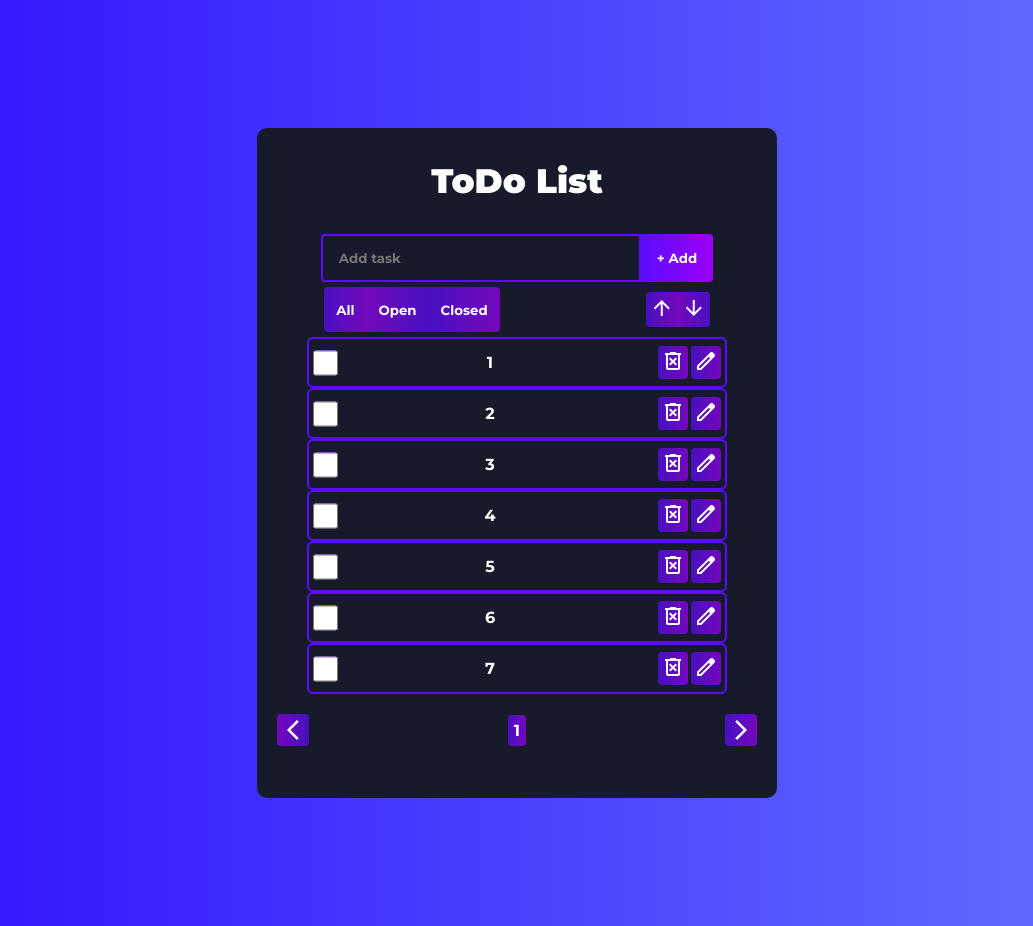
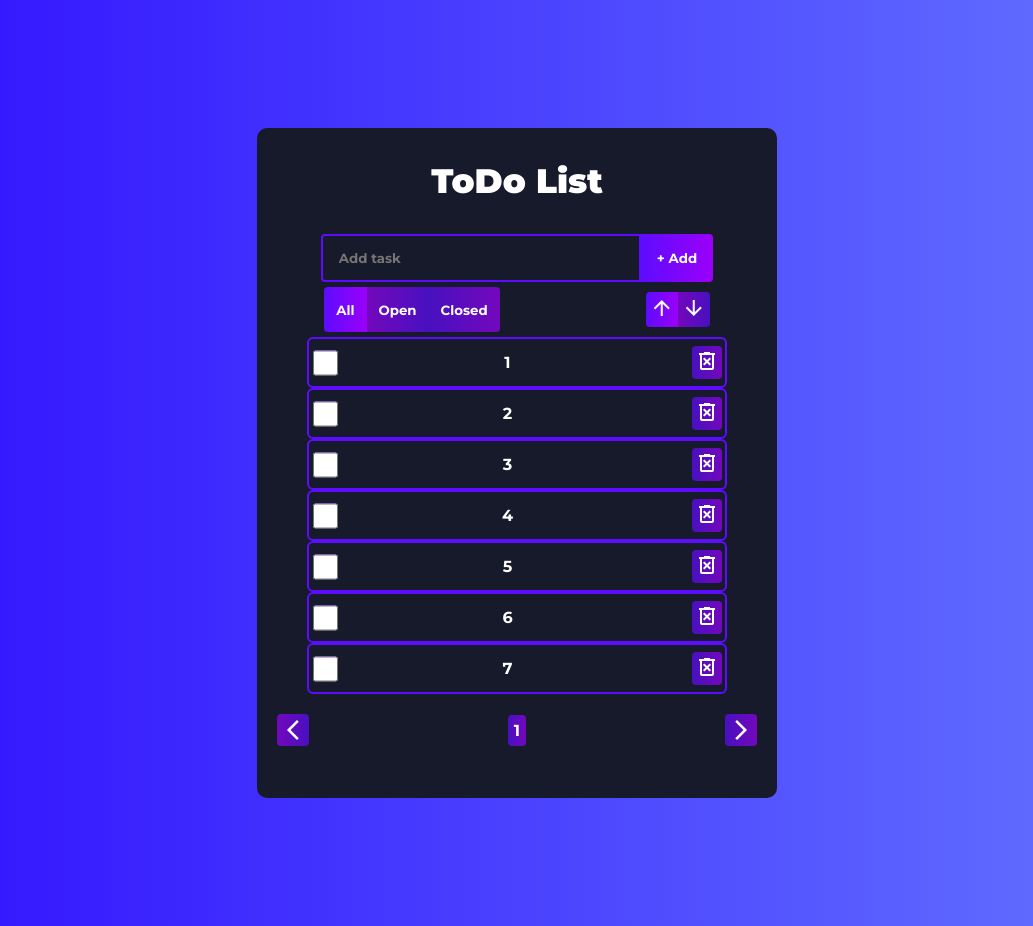
Before and after one commit to Kibbaa/ToDoListProject-main, a React (Create React App) app: page / in a window 1280 px wide. Shown: the whole page, without its empty margins (123-1156 px from the left). Built offline with nearby package versions, Linux system fonts and the light colour scheme.

Commit message:
fix all bag pagination/add doubleClick edit

```diff
--- a/src/App.css
+++ b/src/App.css
@@ -187,7 +187,7 @@
 );
 }
 
-.button-by-done-cloused{
+.button-by-done-closed{
   background: linear-gradient(
     90deg,
     rgba(93, 12, 255, 0.7) 0%,
@@ -200,7 +200,7 @@
   border-top-right-radius: 4px;
   font-weight: 700;
 }
-.button-by-done-cloused:hover{
+.button-by-done-closed:hover{
   background: linear-gradient(
     90deg,
     rgba(93, 12, 255, 1) 0%,
@@ -275,16 +275,14 @@
   border-radius: 4px;
   font-weight: 700;
   outline: none;
-  width: 220px;
+  width: 353px;
   background: transparent;
   color: #fff;
   flex: 1;
   overflow: hidden
 }
 
-.checkbox-status-item {
 
-}
 .input-edit{
   padding: 14px 32px 14px 16px;
   border-radius: 4px 0 0 4px;
@@ -421,3 +419,77 @@ align-items: center;
   border-radius: 4px;
   margin-left: 4px;
 }
+
+.button-date-up-select{
+  background: linear-gradient(
+    90deg,
+    rgba(93, 12, 255, 1) 0%,
+    rgba(155, 0, 250, 1) 100%
+  );
+  color: #fff;
+  text-transform: capitalize;
+  border-top-left-radius: 4px;
+  border-bottom-left-radius: 4px;
+  font-weight: 700;
+  padding: 4px;
+}
+.button-date-down-select{
+  background: linear-gradient(
+    270deg,
+    rgba(93, 12, 255, 1) 0%,
+    rgba(155, 0, 250, 1) 100%
+  );
+  color: #fff;
+  text-transform: capitalize;
+  border-top-right-radius: 4px;
+  border-bottom-right-radius: 4px;
+  font-weight: 700;
+  padding: 4px;
+
+}
+.button-by-done-all-select{
+  background: linear-gradient(
+    90deg,
+    rgba(93, 12, 255, 1) 0%,
+    rgba(155, 0, 250, 1) 100%
+  );
+  color: #fff;
+  text-transform: capitalize;
+  padding: 12px 12px;
+  border-top-left-radius: 4px;
+  border-bottom-left-radius: 4px;
+  font-weight: 700;
+}
+.button-by-done-open-select{
+  background: linear-gradient(
+    270deg,
+    rgba(93, 12, 255, 1) 0%,
+    rgba(155, 0, 250, 1) 100%
+  );
+  color: #fff;
+  text-transform: capitalize;
+  padding: 12px 12px;
+  font-weight: 700;
+}
+.button-by-done-closed-select{
+  background: linear-gradient(
+    90deg,
+    rgba(93, 12, 255, 1) 0%,
+    rgba(155, 0, 250, 1) 100%
+  );
+  color: #fff;
+  text-transform: capitalize;
+  padding: 12px 12px;
+  border-bottom-right-radius: 4px;
+  border-top-right-radius: 4px;
+  font-weight: 700;
+}
+.edit{
+  display: none;
+}
+.task-delete-window{
+  display: flex;
+}
+.input-edit-single-task{
+  display: flex;
+}
--- a/src/App.js
+++ b/src/App.js
@@ -57,9 +57,9 @@ function App() {
 // Handler for filter todos
   const filterHandler = (arr) => {
     if(status === 'done'){
-      return arr.filter(todo => todo.status === false)
+      return arr.filter(todo => todo.status === true)
     } else if(status === 'undone'){
-      return arr.filter(todo => todo.status === true)}
+      return arr.filter(todo => todo.status === false)}
      else if (status === 'all'){
       return arr
     }
@@ -80,7 +80,6 @@ function App() {
   const LastIndexTodo = currentPage * todosPerPage
   const FirtIndexTodo = LastIndexTodo - todosPerPage
   const paginationArray = array.slice(FirtIndexTodo, LastIndexTodo)
- console.log(paginationArray);
   const previousPage = () => setCurrentPage(prev=>prev-1);
   const nextPage = () => setCurrentPage(prev=>prev+1);
   const paginateHandler = (number) => setCurrentPage(number)
@@ -106,12 +105,20 @@ function App() {
 function deleteTodo(id) {
   const newTodo = todos.filter( item => item.id !== id);
   setTodo(newTodo);
+  if (paginationArray.length === 1){
+    if (currentPage > 1)
+    setCurrentPage(prev => prev - 1)
+  }
 };
 //EDIT TODO FUNC
 function editTodo (id, title) {
   setValueEdit(title)
   setEdit(id)
 };
+// const inputHandler = (e) => {
+//   e.target.focus()
+//   e.target.onblur()
+// }
 //SAVE EDIT TODO FUNC
 function saveTodoEdit (id){
   const newTodo = [...todos].map(item => {
@@ -126,7 +133,7 @@ function saveTodoEdit (id){
 
 useEffect(()=>{
   filteredArr()
-},[status])
+},[status,sortTypeSelected])
 
 useEffect(() =>{
   setTodo(sortedArrayTodos())
@@ -141,6 +148,9 @@ useEffect(() =>{
         inputHandler={inputHandler}
         saveTodo={saveTodo}/>
         <ButtonsSort
+        sortTypeSelected={sortTypeSelected}
+        status={status}
+        setCurrentPage={setCurrentPage}
         setSortTypeSelected={setSortTypeSelected}
         sortedArrayTodos={sortedArrayTodos}
         setStatus={setStatus}
--- a/src/components/TodoList/TodoList.js
+++ b/src/components/TodoList/TodoList.js
@@ -5,9 +5,24 @@ function TodoList ({edit , editTodo, deleteTodo,
       changeStatus,paginationArray,
      }){
 
+    //  const inputEditHandler = (e) => {
+    //     e.target.classList.add('edit')
+    //     // const inputEdit =
+    //     //  e.target.focus()
+    //     //  e.target.onblur()
+    //      console.log(e.target);
+    //  }
+    //  const saveEditHandler = (id) =>{
+    //     saveTodoEdit(id)
+    //  }
+    //  const saveEditEnter = (e) =>{
+    //     if (e.keyCode == 13){
+    //         saveTodoEdit(id)
+    //     }
+    //  }
+     const saveTodoEnter = () =>{
 
-        // const index = array.findIndex(item => item.id === id);
-        //array[index].status === !array[index].statusedit
+     }
     return(
         <div className="task-pannels">
         {
@@ -20,35 +35,34 @@ function TodoList ({edit , editTodo, deleteTodo,
                        className="checkbox-status-item" type="checkbox"/>
                        </div>
                     }
-
                     {
                     edit == item.id ?
-                        <div>
+                    <div className="input-edit-single-task">
+                        <form>
                             <input
+                            autoFocus
                             className="input-edit"
                             placeholder="Add edit task"
                             onChange={(e) => setValueEdit(e.target.value)}
                             value = {valueEdit}/>
 
+                            </form>
+                        <div className="button-save-edit-div">
+                            <button className="todo-button-save" onClick={() => saveTodoEdit(item.id)}>Save edit</button>
+                        </div>
                         </div>
                         :
-                        <div className="task-window" >
-                            {item.title}
-                            {item.addingDate}
-                        </div>
+                        <div className="task-delete-window">
+                            <div onDoubleClick={() => editTodo(item.id, item.title)} className="task-window" >
+                                {item.title}
+                                {item.addingDate}
+                            </div>
+                            <div className="buttons-task-group">
+                                <button className="todo-button-delete" onClick={ () => deleteTodo(item.id)}><span className="material-symbols-outlined">delete_forever</span></button>
+                            </div>
+                    </div>
                     }
 
-                    {
-                        edit == item.id ?
-                        <div className="button-save-edit-div">
-                            <button className="todo-button-save" onClick={ () => saveTodoEdit(item.id)}>Save edit</button>
-                        </div>
-                                :
-                        <div className="buttons-task-group">
-                            <button className="todo-button-delete" onClick={ () => deleteTodo(item.id)}><span className="material-symbols-outlined">delete_forever</span></button>
-                            <button className="todo-button-edit" onClick={ () => editTodo(item.id, item.title)}><span className="material-symbols-outlined">edit</span></button>
-                        </div>
-                    }
 
                 </div>
 
--- a/src/components/pagination/Pagination.js
+++ b/src/components/pagination/Pagination.js
@@ -7,7 +7,6 @@ function Pagination({nextPage, previousPage, paginateHandler,numberOfPages, curr
   return(
 
       <div className="pagination-window">
-
             <button className='btn-prev-item' disabled={currentPage == 1} onClick={previousPage}><span className="material-symbols-outlined">arrow_forward_ios</span></button>
                <ul className="paginate-all-items">
                { numberOfPages.map(number =>(
--- a/src/components/sort buttons/ButtonsSort.js
+++ b/src/components/sort buttons/ButtonsSort.js
@@ -1,25 +1,47 @@
 import React from "react";
 
-function ButtonsSort({ setSortTypeSelected, setStatus}){
+function ButtonsSort({ setSortTypeSelected, setStatus, setCurrentPage, status,sortTypeSelected}){
+
+    const upHandler = () =>{
+        setSortTypeSelected('up')
+    }
+    const downHandler = () =>{
+        setSortTypeSelected('down')
+    }
+    const setStatusAllHandler = () => {
+        setStatus('all')
+        setCurrentPage(1)
+    }
+    const setStatusDoneHandler = () =>{
+        setStatus('done')
+        setCurrentPage(1)
+    }
+    const setStatusUndoneHandler = () =>{
+        setStatus('undone')
+        setCurrentPage(1)
+    }
 
     return(
         <div className="sort-buttons">
           <div className="buttons-date">
             <button
-            className="button-date-up"
-            onClick={ () => setSortTypeSelected('up')} >
+            className={`${(sortTypeSelected === 'up') ? 'button-date-up-select' : 'button-date-up'}`}
+            onClick={upHandler} >
             <span className="material-symbols-outlined">arrow_upward</span>
             </button>
             <button
-            className="button-date-down"
-            onClick={ () =>setSortTypeSelected('down')}>
+            className={`${(sortTypeSelected === 'down') ? 'button-date-down-select' : "button-date-down" }`}
+            onClick={downHandler}>
             <span className="material-symbols-outlined">arrow_downward</span>
             </button>
                 </div>
                 <div className="buttons-by-done">
-                    <button className="button-by-done-all" onClick={ () => setStatus('all') }>All</button>
-                    <button className="button-by-done-open" onClick={ () => setStatus('done') }>Open</button>
-                    <button className="button-by-done-cloused" onClick={ () => setStatus('undone')}>Closed</button>
+                    <button className={`${(status === 'all') ? 'button-by-done-all-select' : "button-by-done-all"}`}
+                    onClick={setStatusAllHandler}>All</button>
+                    <button className={`${(status === 'undone') ? 'button-by-done-open-select' : "button-by-done-open"}`}
+                    onClick={setStatusUndoneHandler}>Open</button>
+                    <button className={`${(status === 'done') ? 'button-by-done-closed-select' : "button-by-done-closed"}`}
+                    onClick={setStatusDoneHandler}>Closed</button>
                 </div>
                 </div>
     )
```
